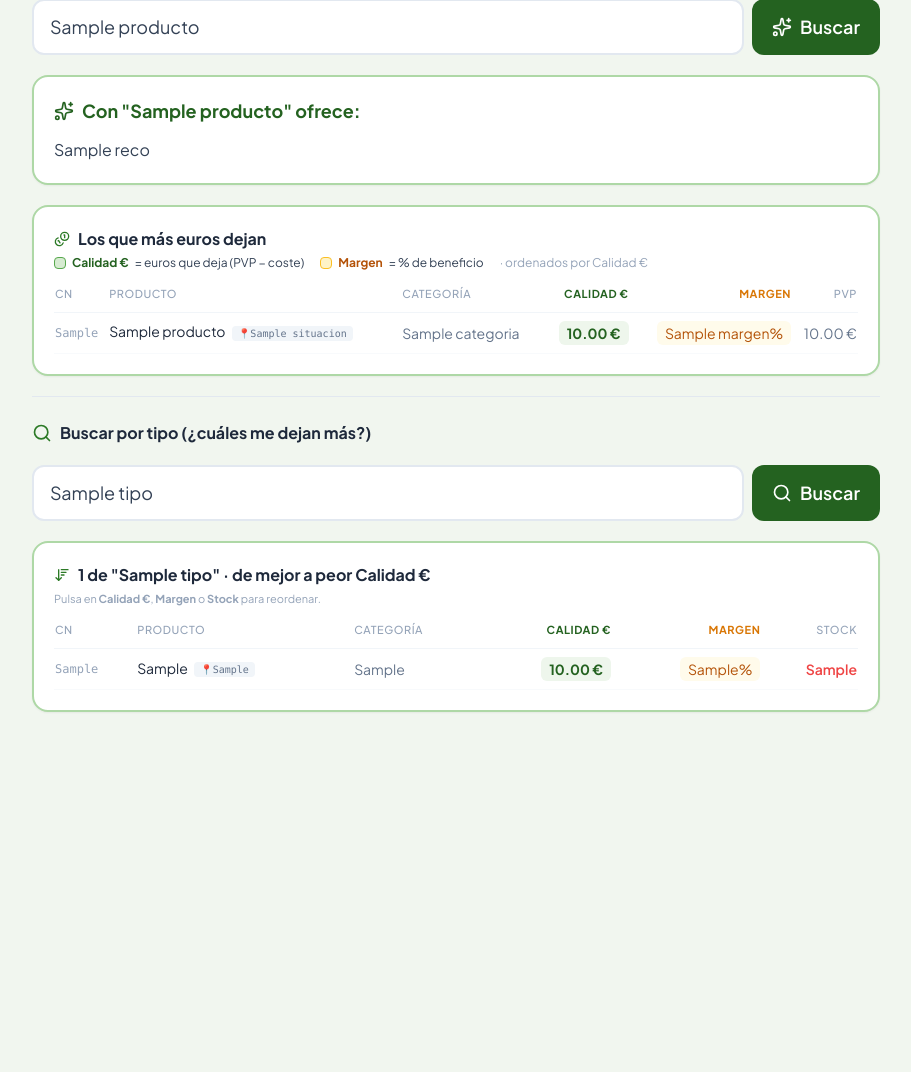
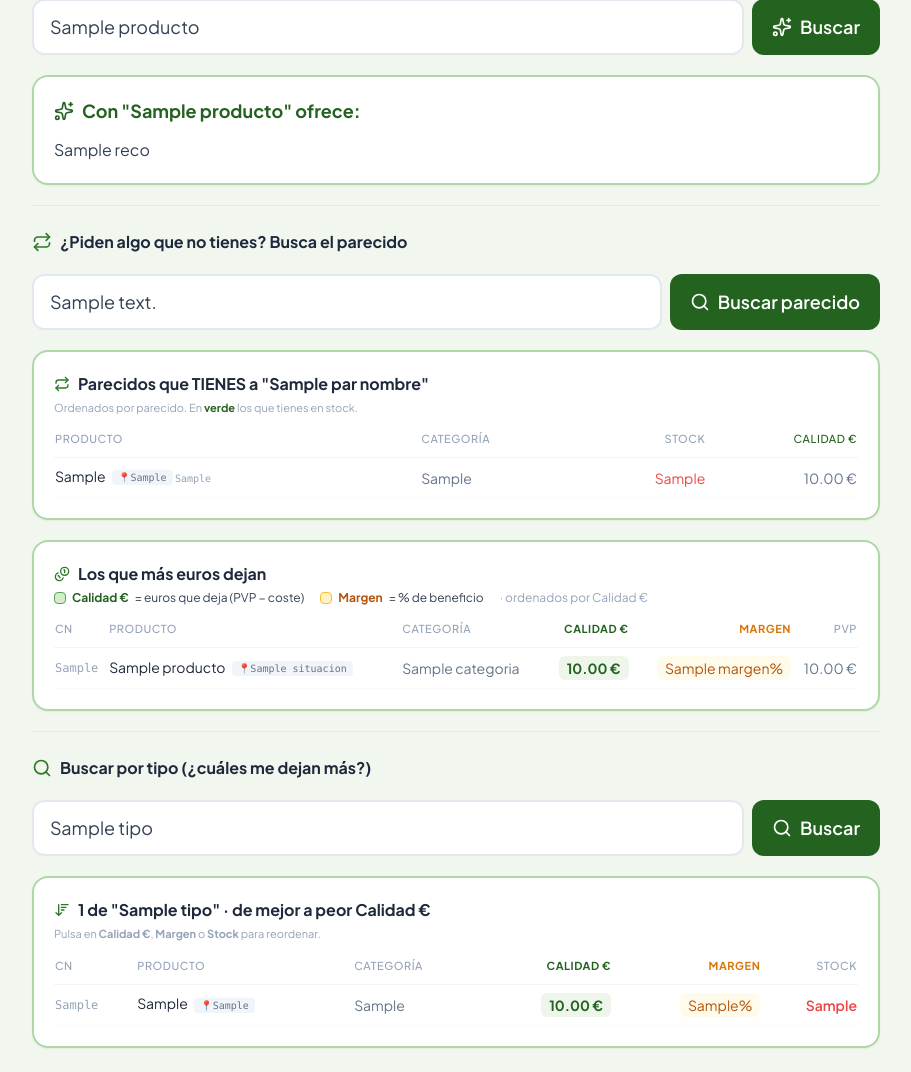
Before and after one commit to davidgoyma-cloud/repliq-mostrador, a FastAPI app: template templates/mostrador.html in a window 1280 px wide. Shown: the part 367-1439 px from the top of the page, without its empty margins (184-1095 px from the left). Before the commit the page ends 1079 px from the top, so only its background shows below. Run offline with FastAPI, Linux system fonts and the light colour scheme; the template is opened without the code that fills it: most values are stand-ins (such as "Sample title", 1, 10 or a date in 2020); some libraries are stand-ins or nearby versions.

Commit message:
Nuevo: buscador de PARECIDOS (equivalentes que tienes en stock)
Le pones el producto/CN que te piden (aunque no lo tengas) y saca lo mas
PARECIDO que SI tienes, ordenado por SIMILITUD (no por margen), marcando
lo que hay en stock. La IA genera los terminos de equivalencia y se busca
en tu catalogo. Ej: 'Femmelife flora intima' -> Lactoflora, etc.

Co-Authored-By: Claude Opus 4.8 <noreply@anthropic.com>

```diff
--- a/main.py
+++ b/main.py
@@ -200,9 +200,52 @@ def _ctx(**kw):
     base = {"cruzada": VENTA_CRUZADA, "top_margen": TOP_MARGEN,
             "reco": None, "error": None, "producto": "",
             "reco_sint": None, "error_sint": None, "sintoma": "",
-            "tipo": "", "tipo_res": None, "tipo_nores": False}
+            "tipo": "", "tipo_res": None, "tipo_nores": False,
+            "par_texto": "", "par_nombre": "", "par_res": None, "par_err": None}
     base.update(kw)
     return base
+
+
+def _terminos_producto(nombre: str, api_key: str) -> list:
+    """Términos para encontrar productos EQUIVALENTES o del mismo tipo en el catálogo."""
+    import anthropic
+    try:
+        c = anthropic.Anthropic(api_key=api_key)
+        r = c.messages.create(
+            model=MODELO, max_tokens=120,
+            system=("Eres farmacéutico. Te doy el nombre de un producto. Devuelve SOLO términos "
+                    "para encontrar productos EQUIVALENTES o del mismo tipo en un catálogo de "
+                    "farmacia: principio activo, tipo/indicación, formato y marcas alternativas "
+                    "OTC en España. 6-10 términos separados por comas, sin frases."),
+            messages=[{"role": "user", "content": nombre}],
+        )
+        txt = "".join(b.text for b in r.content if b.type == "text")
+        return [t.strip() for t in re.split(r"[,\n;]+", txt) if t.strip()]
+    except Exception:  # noqa: BLE001
+        return []
+
+
+@app.post("/parecido", response_class=HTMLResponse)
+def parecido(request: Request, parecido: str = Form("")):
+    from retrieval import buscar_similares
+    clave = os.getenv("ANTHROPIC_API_KEY")
+    entrada = parecido.strip()
+    nombre = entrada
+    par_res = par_err = None
+    if not entrada:
+        par_err = "Escribe el producto o CN que te piden."
+    elif not clave:
+        par_err = "Falta configurar la clave de IA (ANTHROPIC_API_KEY)."
+    else:
+        resuelto = resolver_producto(entrada)
+        nombre = resuelto or entrada          # si el CN no existe, usa el texto tal cual
+        terms = _terminos_producto(nombre, clave)
+        terms += re.findall(r"[A-Za-zñÑáéíóúÁÉÍÓÚ]{4,}", nombre)  # + palabras del propio nombre
+        par_res = buscar_similares(terms, limite=10)
+        if not par_res:
+            par_err = "No encuentro nada parecido en tu catálogo."
+    return templates.TemplateResponse(request, "mostrador.html",
+        _ctx(par_texto=entrada, par_nombre=nombre, par_res=par_res, par_err=par_err))
 
 
 @app.post("/tipo", response_class=HTMLResponse)
--- a/templates/mostrador.html
+++ b/templates/mostrador.html
@@ -76,6 +76,54 @@
         <i data-lucide="sparkles" class="w-5 h-5"></i> Con "{{ producto }}" ofrece:
       </div>
       <div class="text-base text-slate-700 whitespace-pre-line leading-relaxed">{{ reco | safe }}</div>
+    </div>
+    {% endif %}
+
+    <div class="border-t border-slate-200 pt-1"></div>
+
+    <!-- BUSCADOR DE PARECIDOS / EQUIVALENTES -->
+    <h2 class="font-bold text-slate-800 flex items-center gap-2">
+      <i data-lucide="repeat" class="w-5 h-5 text-brand-600"></i> ¿Piden algo que no tienes? Busca el parecido
+    </h2>
+    <form action="/parecido" method="post" class="flex gap-2">
+      <input name="parecido" value="{{ par_texto }}" autocomplete="off"
+             placeholder="Producto o CN que te piden (ej: Femmelife flora íntima, 209356...)"
+             class="flex-1 border-2 border-slate-200 rounded-xl px-4 py-3 text-lg focus:outline-none focus:border-brand-500">
+      <button class="flex items-center gap-2 text-lg text-white bg-brand-700 hover:bg-brand-800 px-5 py-3 rounded-xl font-semibold whitespace-nowrap">
+        <i data-lucide="search" class="w-5 h-5"></i> Buscar parecido
+      </button>
+    </form>
+    {% if par_err %}
+    <div class="bg-amber-50 border border-amber-200 text-amber-800 rounded-xl px-4 py-3">{{ par_err }}</div>
+    {% endif %}
+    {% if par_res %}
+    <div class="bg-white rounded-2xl border-2 border-brand-200 shadow-sm p-5">
+      <h2 class="font-bold text-slate-800 mb-1 flex items-center gap-2">
+        <i data-lucide="repeat" class="w-4 h-4 text-brand-600"></i> Parecidos que TIENES a "{{ par_nombre }}"
+      </h2>
+      <p class="text-[11px] text-slate-400 mb-3">Ordenados por parecido. En <b class="text-brand-700">verde</b> los que tienes en stock.</p>
+      <div class="max-h-96 overflow-y-auto">
+        <table class="w-full text-left text-sm">
+          <thead>
+            <tr class="text-[11px] uppercase tracking-wider border-b border-slate-100 sticky top-0 bg-white">
+              <th class="pb-2 font-medium text-slate-400">Producto</th>
+              <th class="pb-2 font-medium text-slate-400">Categoría</th>
+              <th class="pb-2 font-medium text-right text-slate-400">Stock</th>
+              <th class="pb-2 font-medium text-right text-brand-700">Calidad €</th>
+            </tr>
+          </thead>
+          <tbody>
+            {% for p in par_res %}
+            <tr class="border-b border-slate-50">
+              <td class="py-2 text-slate-800">{{ p.n }}{% if p.u %} <span class="ml-1 align-middle text-[10px] font-mono text-slate-500 bg-slate-100 rounded px-1.5 py-0.5">📍{{ p.u }}</span>{% endif %} <span class="text-[10px] text-slate-400 font-mono">{{ p.cn }}</span></td>
+              <td class="py-2 text-slate-500">{{ p.c }}</td>
+              <td class="py-2 text-right"><span class="{% if p.s and p.s > 0 %}text-brand-700 font-bold{% else %}text-red-500{% endif %}">{{ p.s }}</span></td>
+              <td class="py-2 text-right text-slate-500">{% if p.e is not none %}{{ '%.2f'|format(p.e) }} €{% else %}—{% endif %}</td>
+            </tr>
+            {% endfor %}
+          </tbody>
+        </table>
+      </div>
     </div>
     {% endif %}
 
```
Also changed, not shown: retrieval.py (+22 -0 lines).
